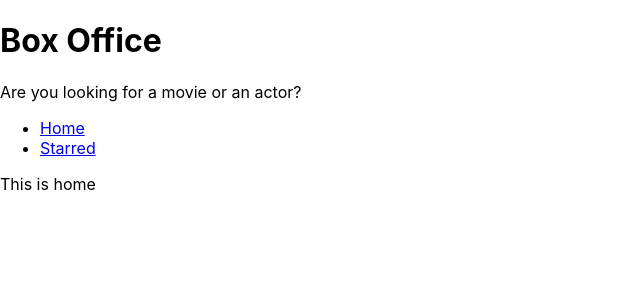
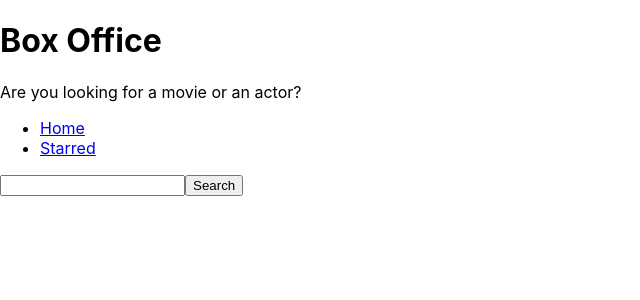
Before and after one commit to aakash015/box-office, a React (Create React App) app: page / in a window 1280 px wide. Shown: the top 300 px of the page, without its empty margins (0-640 px from the left). Built offline with nearby package versions, Linux system fonts and the light colour scheme.

Commit message:
created input and fetch results

```diff
--- a/src/App.js
+++ b/src/App.js
@@ -5,7 +5,10 @@ import Home from './Pages/Home';
 import Starred from './Pages/Starred';
 
 function App() {
+
+
   return (
+   <>
 
    <Switch>
      <Route exact  path = "/">
@@ -20,7 +23,7 @@ function App() {
       Page Not Found
     </Route>
    </Switch>
-
+   </>
   );
 }
 
--- a/src/Pages/Home.js
+++ b/src/Pages/Home.js
@@ -1,10 +1,45 @@
-import React from 'react'
+import React,{useState} from 'react'
 import MainPageLayout from '../components/MainPageLayout'
 
 const Home = () => {
+
+   console.log("I am rerendered");
+
+  const [input,setInput] = useState('');
+
+  function onInputChange(event){
+
+    //  console.log(input)
+     setInput(event.target.value);
+
+  }
+
+  function onSearch()
+  {
+    // https://api.tvmaze.com/search/shows?q=men
+    fetch(`https://api.tvmaze.com/search/shows?q=${input}`)
+    .then(
+      (response)=>{
+         return response.json();
+      }
+    )
+    .then((response)=>{
+      // console.log('@@@')
+      console.log(response)
+    })
+
+  }
+
+  function onKeyDown(event){
+     if(event.keyCode===13)
+      onSearch();
+  }
   return (
     <div>
-      <MainPageLayout>This is home</MainPageLayout>
+      <MainPageLayout>
+      <input type = "text" onKeyDown = {onKeyDown} onChange = {(event)=>onInputChange(event)} value = {input} />
+      <button type="button" onClick = {onSearch}>Search</button>
+      </MainPageLayout>
     </div>
   )
 }
--- a/src/components/MainPageLayout.js
+++ b/src/components/MainPageLayout.js
@@ -2,6 +2,7 @@ import React from 'react'
 import Navs from './Navs'
 import Title from './Title'
 const MainPageLayout = (props) => {
+  console.log("main page layout rendered")
   return (
     <div>
        <div>
```
